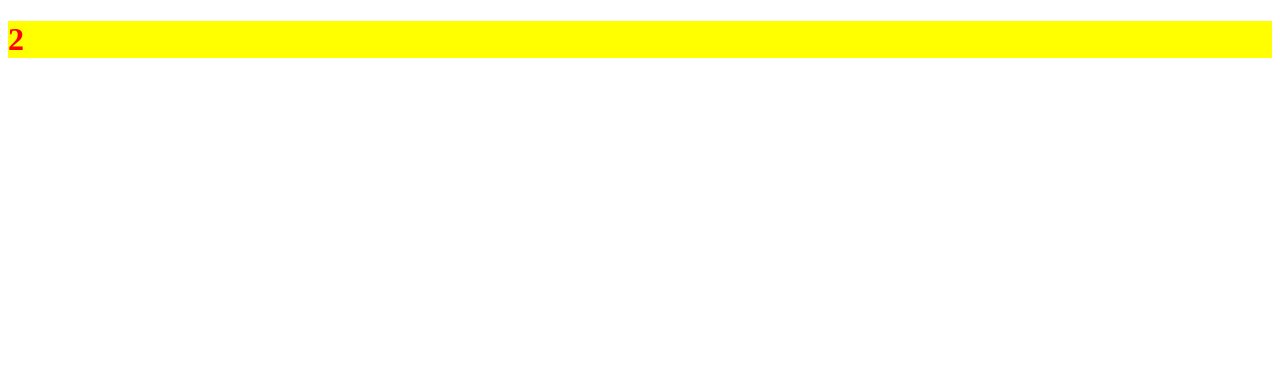
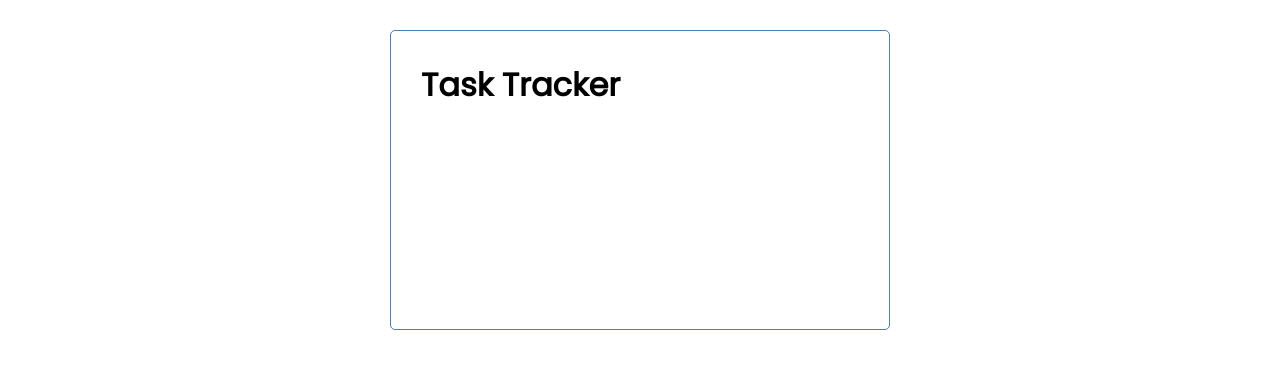
Before and after one commit to briansimiyuj/React-Class, a React (Create React App) app: page / in a window 1280 px wide. Shown: the top 368 px of the page. Built offline with nearby package versions, Linux system fonts and the light colour scheme.

Commit message:
CSS styling

```diff
--- a/src/Script.jsx
+++ b/src/Script.jsx
@@ -6,7 +6,7 @@
 
     <div className="script">
 
-      <Header title={2}/>
+      <Header title='Task Tracker'/>
 
     </div>
 
--- a/src/components/Header.jsx
+++ b/src/components/Header.jsx
@@ -6,7 +6,7 @@
 
         <header>
 
-            <h1 style={headerStyles}>{title}</h1>
+            <h1>{title}</h1>
 
         </header>
 
@@ -14,10 +14,4 @@
 
 }
 
-
-const headerStyles ={
-    color: "red",
-    backgroundColor: "yellow"
-}
-
 export default Header
--- a/src/style.css
+++ b/src/style.css
@@ -0,0 +1,112 @@
+@import url('https://fonts.googleapis.com/css2?family=Poppins:wght@300;400&display=swap');
+
+* {
+  box-sizing: border-box;
+  margin: 0;
+  padding: 0;
+}
+
+body {
+  font-family: 'Poppins', sans-serif;
+}
+
+.script {
+  max-width: 500px;
+  margin: 30px auto;
+  overflow: auto;
+  min-height: 300px;
+  border: 1px solid steelblue;
+  padding: 30px;
+  border-radius: 5px;
+}
+
+.header {
+  display: flex;
+  justify-content: space-between;
+  align-items: center;
+  margin-bottom: 20px;
+}
+
+.btn {
+  display: inline-block;
+  background: #000;
+  color: #fff;
+  border: none;
+  padding: 10px 20px;
+  margin: 5px;
+  border-radius: 5px;
+  cursor: pointer;
+  text-decoration: none;
+  font-size: 15px;
+  font-family: inherit;
+}
+
+.btn:focus {
+  outline: none;
+}
+
+.btn:active {
+  transform: scale(0.98);
+}
+
+.btn-block {
+  display: block;
+  width: 100%;
+}
+
+.task {
+  background: #f4f4f4;
+  margin: 5px;
+  padding: 10px 20px;
+  cursor: pointer;
+}
+
+.task.reminder {
+  border-left: 5px solid green;
+}
+
+.task h3 {
+  display: flex;
+  align-items: center;
+  justify-content: space-between;
+}
+
+.add-form {
+  margin-bottom: 40px;
+}
+
+.form-control {
+  margin: 20px 0;
+}
+
+.form-control label {
+  display: block;
+}
+
+.form-control input {
+  width: 100%;
+  height: 40px;
+  margin: 5px;
+  padding: 3px 7px;
+  font-size: 17px;
+}
+
+.form-control-check {
+  display: flex;
+  align-items: center;
+  justify-content: space-between;
+}
+
+.form-control-check label {
+  flex: 1;
+}
+
+.form-control-check input {
+  flex: 2;
+  height: 20px;
+}
+
+footer {
+  margin-top: 30px;
+  text-align: center;
+}
```
